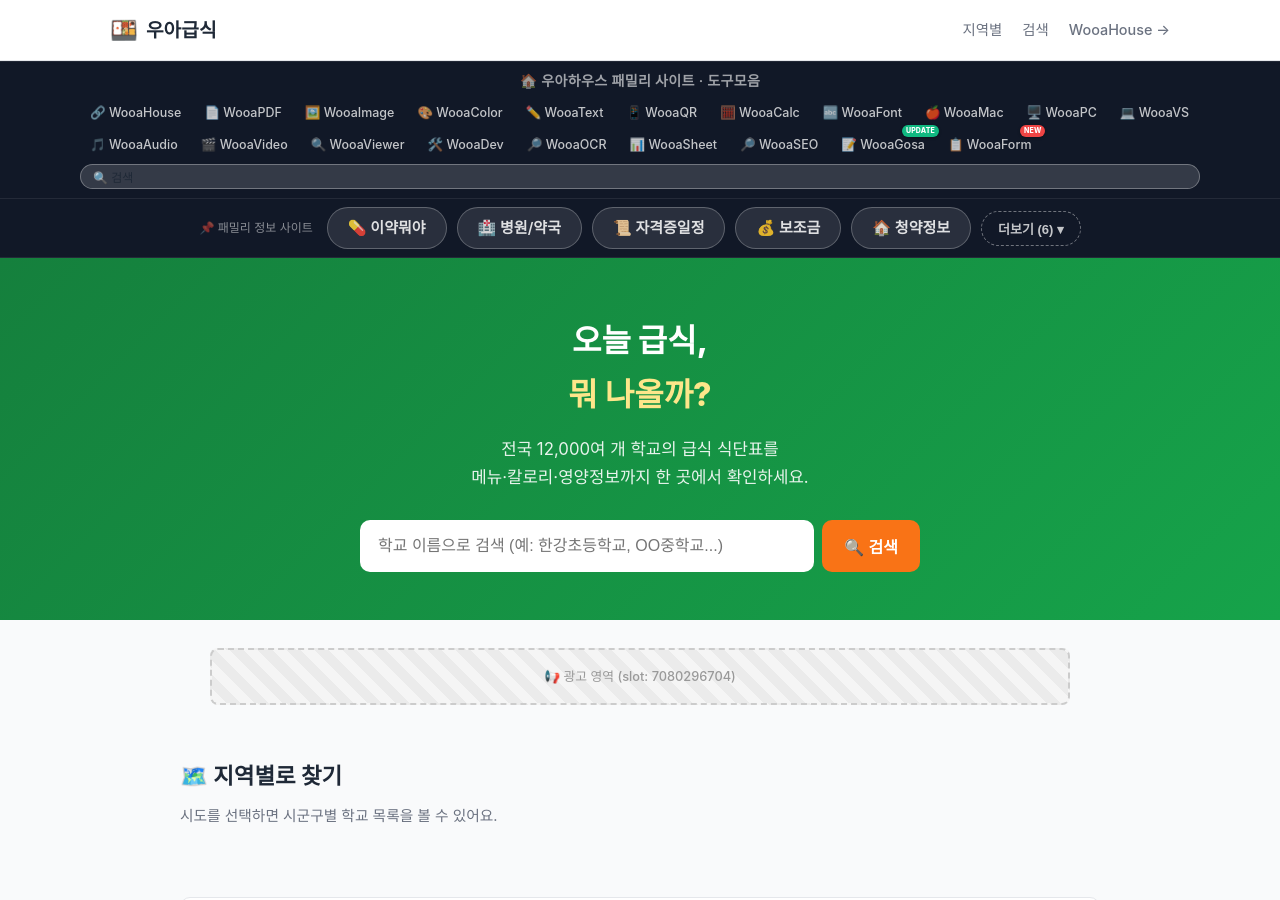
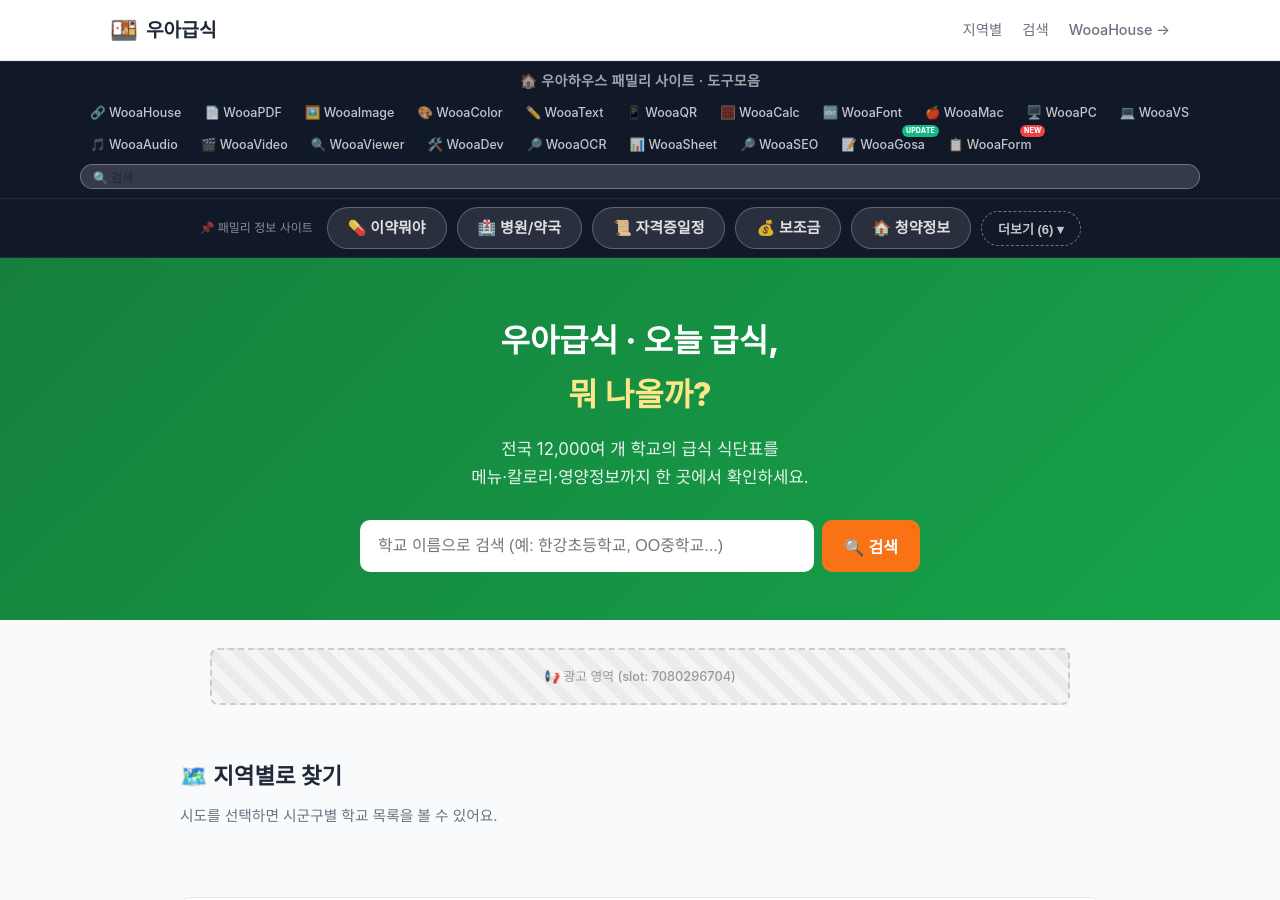
Before and after one commit to ingmaster83-code/wooameal, a Jekyll site: the page built from index.html, in a window 1280 px wide and 900 px high. Built offline with Jekyll 4.4.1, drawn with Linux system fonts in a browser that asks for light colours; some web fonts are replaced.

Commit message:
Add Korean brand name to H1 for SEO/brand-search visibility

```diff
--- a/index.html
+++ b/index.html
@@ -5,7 +5,7 @@ description: 전국 12,000여 개 초중고 학교의 급식 식단표를 한
 ---
 
 <div class="hero" id="search">
-  <h1>오늘 급식,<br><span class="accent">뭐 나올까?</span></h1>
+  <h1>우아급식 · 오늘 급식,<br><span class="accent">뭐 나올까?</span></h1>
   <p>전국 12,000여 개 학교의 급식 식단표를<br>메뉴·칼로리·영양정보까지 한 곳에서 확인하세요.</p>
 
   <div class="search-wrap">
```
